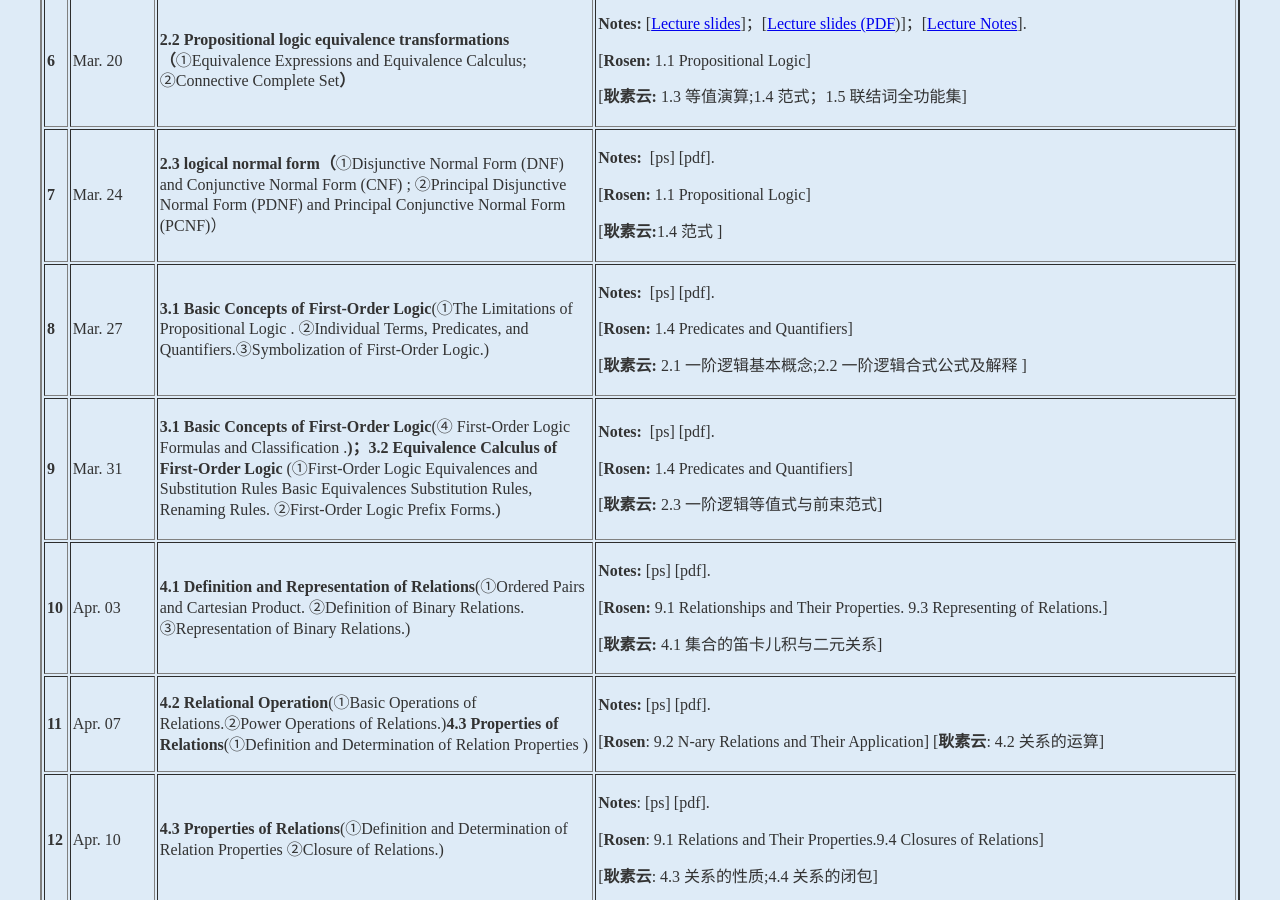
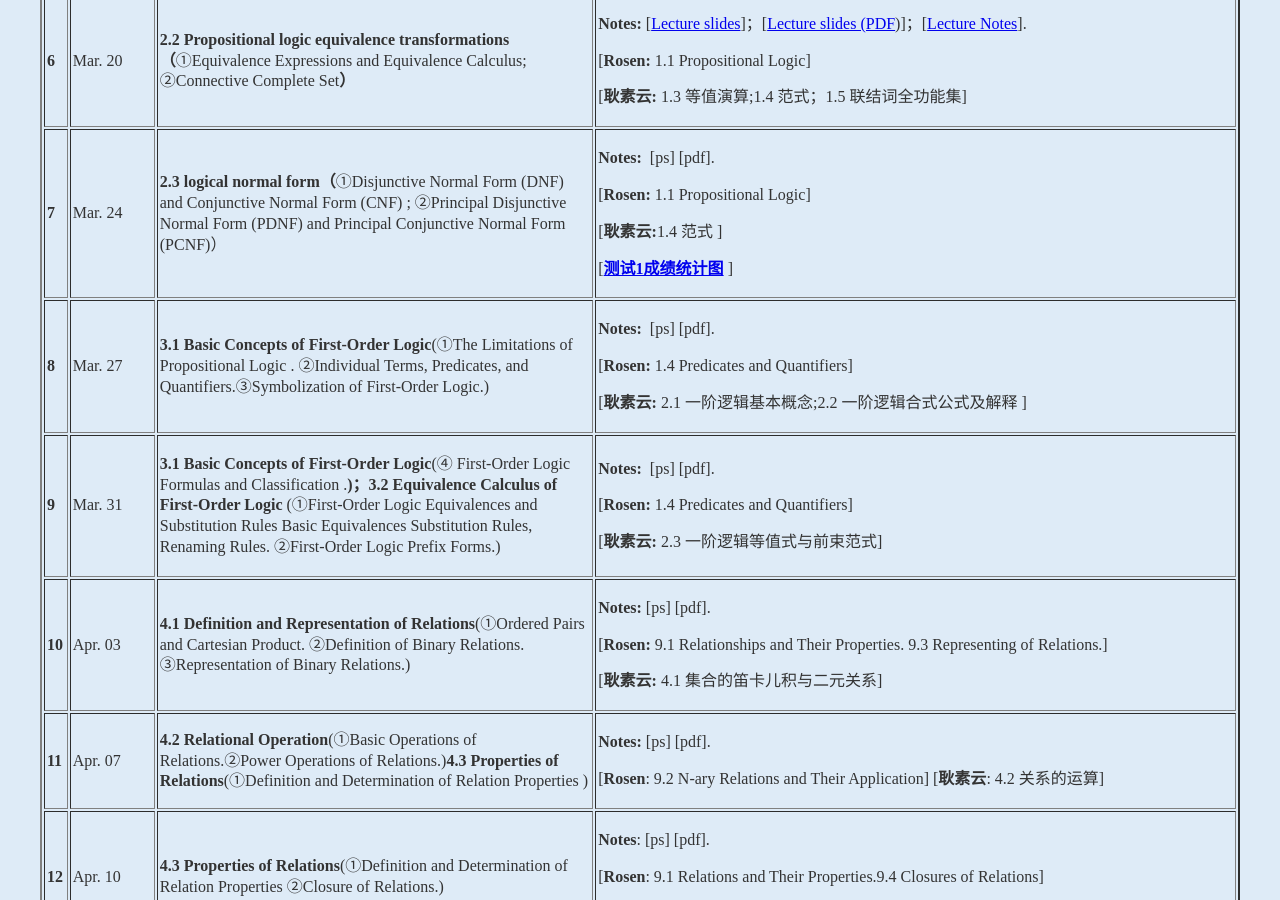
Before and after one commit to kejiwei/kejiwei.github.io, a Jekyll site: the page teaching/courses/dismath/index.html, which Jekyll copies as it is, in a window 1280 px wide and 900 px high, scrolled down 1858 px. Built offline with Jekyll 4.4.1, drawn with Linux system fonts in a browser that asks for light colours.

Commit message:
20260323

```diff
--- a/teaching/courses/dismath/index.html
+++ b/teaching/courses/dismath/index.html
@@ -137,7 +137,7 @@
                   <p>[<strong>Rosen:</strong> 1.1 Propositional Logic]</p>
                   <p>[<strong>耿素云:</strong>1.4 范式<strong>&nbsp;</strong>]&nbsp; <br>
                   </p>
-                </td>
+                  <p>[<strong><a href="slides/第1次测试成绩.png">测试1成绩统计图</a></strong> ]</p></td>
                 </tr>
 
                 <tr>
```
Also changed, not shown: teaching/courses/dismath/slides/第1次测试成绩.png (added).
